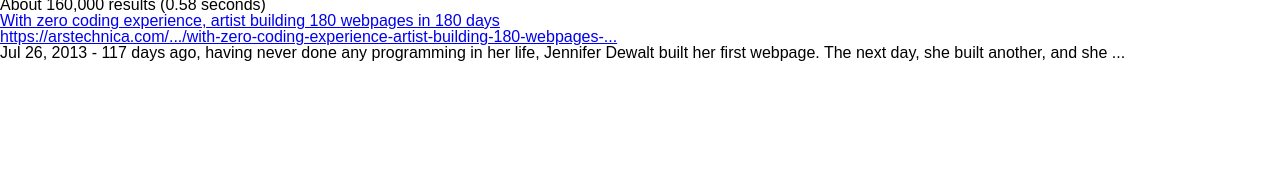
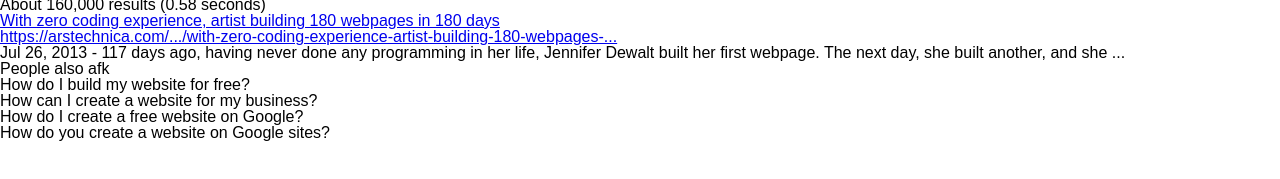
Before and after one commit to BrookesCodeStuff/google-results, a plain HTML site: page index.html in a window 1280 px wide. Shown: the part 163-342 px from the top of the page. Drawn offline with Linux system fonts and the light colour scheme.

Commit message:
Add 'People also ask'

```diff
--- a/index.html
+++ b/index.html
@@ -53,6 +53,11 @@
         </div>
         <div class="ask-box">
           <!--People Also Ask box-->
+          <div>People also afk</div>
+          <div>How do I build my website for free?</div>
+          <div>How can I create a website for my business?</div>
+          <div>How do I create a free website on Google?</div>
+          <div>How do you create a website on Google sites?</div>
         </div>
         <div class="related-searches">
           <!-- Related Searches box -->
```
